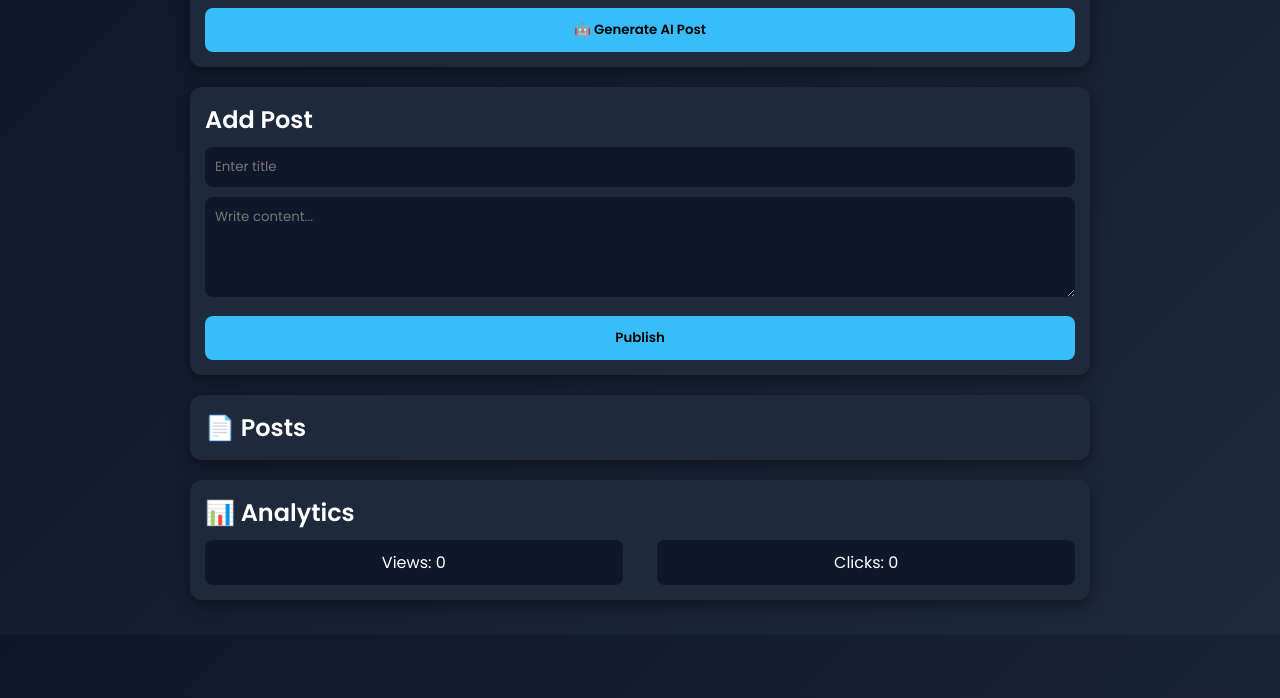
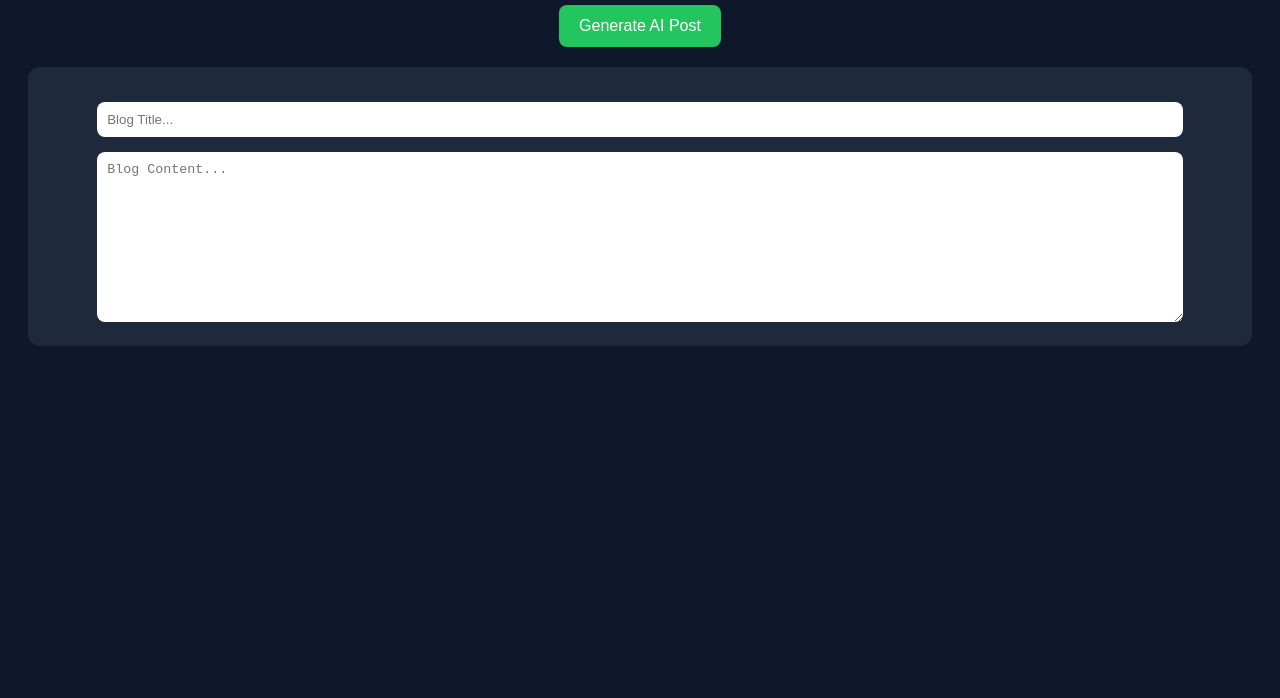
Before and after one commit to theroamingcode-phantom/My-Earnings-Website-, a website: page public/index.html in a window 1280 px wide. Shown: the part 102-800 px from the top of the page. Drawn offline with Linux system fonts and the light colour scheme; no server answers.

Commit message:
Update index.html

```diff
--- a/public/index.html
+++ b/public/index.html
@@ -1,215 +1,90 @@
 <!DOCTYPE html>
 <html lang="en">
 <head>
-  <meta charset="UTF-8">
-  <title>My AI Blog</title>
-  <meta name="viewport" content="width=device-width, initial-scale=1.0">
-
-  <!-- Google Font -->
-  <link href="https://fonts.googleapis.com/css2?family=Poppins:wght@300;400;600&display=swap" rel="stylesheet">
+  <meta charset="UTF-8" />
+  <meta name="viewport" content="width=device-width, initial-scale=1.0"/>
+  <title>AI Blog Generator</title>
 
   <style>
-    * {
-      margin: 0;
-      padding: 0;
-      box-sizing: border-box;
-      font-family: 'Poppins', sans-serif;
-    }
-
     body {
-      background: linear-gradient(135deg, #0f172a, #1e293b);
+      font-family: Arial, sans-serif;
+      background: #0f172a;
       color: white;
-      padding: 15px;
-    }
-
-    .container {
-      max-width: 900px;
-      margin: auto;
+      padding: 20px;
+      text-align: center;
     }
 
     h1 {
-      text-align: center;
       margin-bottom: 20px;
-      color: #38bdf8;
     }
 
-    .card {
-      background: #1e293b;
-      padding: 15px;
-      border-radius: 12px;
-      margin-bottom: 20px;
-      box-shadow: 0 5px 15px rgba(0,0,0,0.4);
+    button {
+      padding: 12px 20px;
+      background: #22c55e;
+      border: none;
+      border-radius: 8px;
+      color: white;
+      font-size: 16px;
+      cursor: pointer;
     }
 
-    input, textarea {
-      width: 100%;
-      padding: 10px;
-      margin-top: 10px;
-      border-radius: 8px;
-      border: none;
-      outline: none;
-      background: #0f172a;
-      color: white;
+    button:hover {
+      background: #16a34a;
     }
 
     textarea {
-      height: 100px;
+      width: 90%;
+      height: 150px;
+      margin-top: 15px;
+      padding: 10px;
+      border-radius: 8px;
+      border: none;
     }
 
-    button {
-      width: 100%;
-      padding: 12px;
-      margin-top: 12px;
+    input {
+      width: 90%;
+      padding: 10px;
+      margin-top: 15px;
+      border-radius: 8px;
       border: none;
-      border-radius: 8px;
-      background: #38bdf8;
-      color: black;
-      font-weight: 600;
-      cursor: pointer;
-      transition: 0.3s;
     }
 
-    button:hover {
-      background: #0ea5e9;
+    .box {
+      background: #1e293b;
+      padding: 20px;
+      border-radius: 12px;
+      margin-top: 20px;
     }
-
-    .post {
-      background: #0f172a;
-      padding: 10px;
-      border-radius: 10px;
-      margin-top: 10px;
-    }
-
-    .post h3 {
-      color: #38bdf8;
-    }
-
-    .stats {
-      display: flex;
-      justify-content: space-between;
-      margin-top: 10px;
-    }
-
-    .stats div {
-      background: #0f172a;
-      padding: 10px;
-      border-radius: 8px;
-      width: 48%;
-      text-align: center;
-    }
-
   </style>
 </head>
-
 <body>
 
-<div class="container">
+  <h1>🚀 AI Blog Generator</h1>
 
-  <h1>💰 My AI Blog</h1>
+  <button onclick="generatePost()">Generate AI Post</button>
 
-  <!-- AI Button -->
-  <div class="card">
-    <button onclick="generatePost()">🤖 Generate AI Post</button>
-  </div>
-
-  <!-- Add Post -->
-  <div class="card">
-    <h2>Add Post</h2>
-    <input id="title" placeholder="Enter title">
-    <textarea id="content" placeholder="Write content..."></textarea>
-    <button onclick="addPost()">Publish</button>
-  </div>
-
-  <!-- Posts -->
-  <div class="card">
-    <h2>📄 Posts</h2>
-    <div id="posts"></div>
-  </div>
-
-  <!-- Analytics -->
-  <div class="card">
-    <h2>📊 Analytics</h2>
-    <div class="stats">
-      <div>Views: <span id="views">0</span></div>
-      <div>Clicks: <span id="clicks">0</span></div>
-    </div>
-  </div>
-
+  <div class="box">
+    <input id="title" placeholder="Blog Title..." />
+    <textarea id="content" placeholder="Blog Content..."></textarea>
   </div>
 
   <script>
-async function loadPosts() {
-  const res = await fetch('/api/posts');
+    async function generatePost() {
+      try {
+        const res = await fetch("/generate"); // ✅ correct route
         const data = await res.json();
 
-  const container = document.getElementById('posts');
-  container.innerHTML = '';
+        console.log("API Response:", data);
 
-  data.reverse().forEach(p => {
-    container.innerHTML += `
-      <div class="post">
-        <h3>${p.title}</h3>
-        <p>${p.content}</p>
-      </div>
-    `;
-  });
-}
-
-async function addPost() {
-  const title = document.getElementById('title').value;
-  const content = document.getElementById('content').value;
-
-  await fetch('/api/posts', {
-    method: 'POST',
-    headers: {'Content-Type': 'application/json'},
-    body: JSON.stringify({ title, content })
-  });
-
-  loadPosts();
-}
-
-async function loadStats() {
-  const res = await fetch('/api/stats');
-  const data = await res.json();
-
-  document.getElementById('views').innerText = data.views;
-  document.getElementById('clicks').innerText = data.clicks;
-}
-
-async function generatePost() {
-  const res = await fetch('/api/generate');
-  const data = await res.json();
-
-  document.getElementById('title').value = data.title;
-  document.getElementById('content').value = data.content;
-}
-
-loadPosts();
-loadStats();
-</script>
-<script>
-
-async function generatePost() {
-  alert("Button clicked ✅"); // test
-
-  try {
-    const res = await fetch('/api/generate');
-    const data = await res.json();
-
-    document.getElementById('title').value = data.title;
-    document.getElementById('content').value = data.content;
+        document.getElementById("title").value = data.title || "No title";
+        document.getElementById("content").value = data.content || "No content";
 
       } catch (err) {
         alert("Error: " + err.message);
-    console.log(err);
+        console.error(err);
       }
     }
   </script>
-<script>
-document.addEventListener("DOMContentLoaded", () => {
-  const btn = document.querySelector("button");
-  btn.addEventListener("click", generatePost);
-});
-</script>
+
 </body>
 </html>
```
Lines whose indentation alone changed are shown as unchanged.
